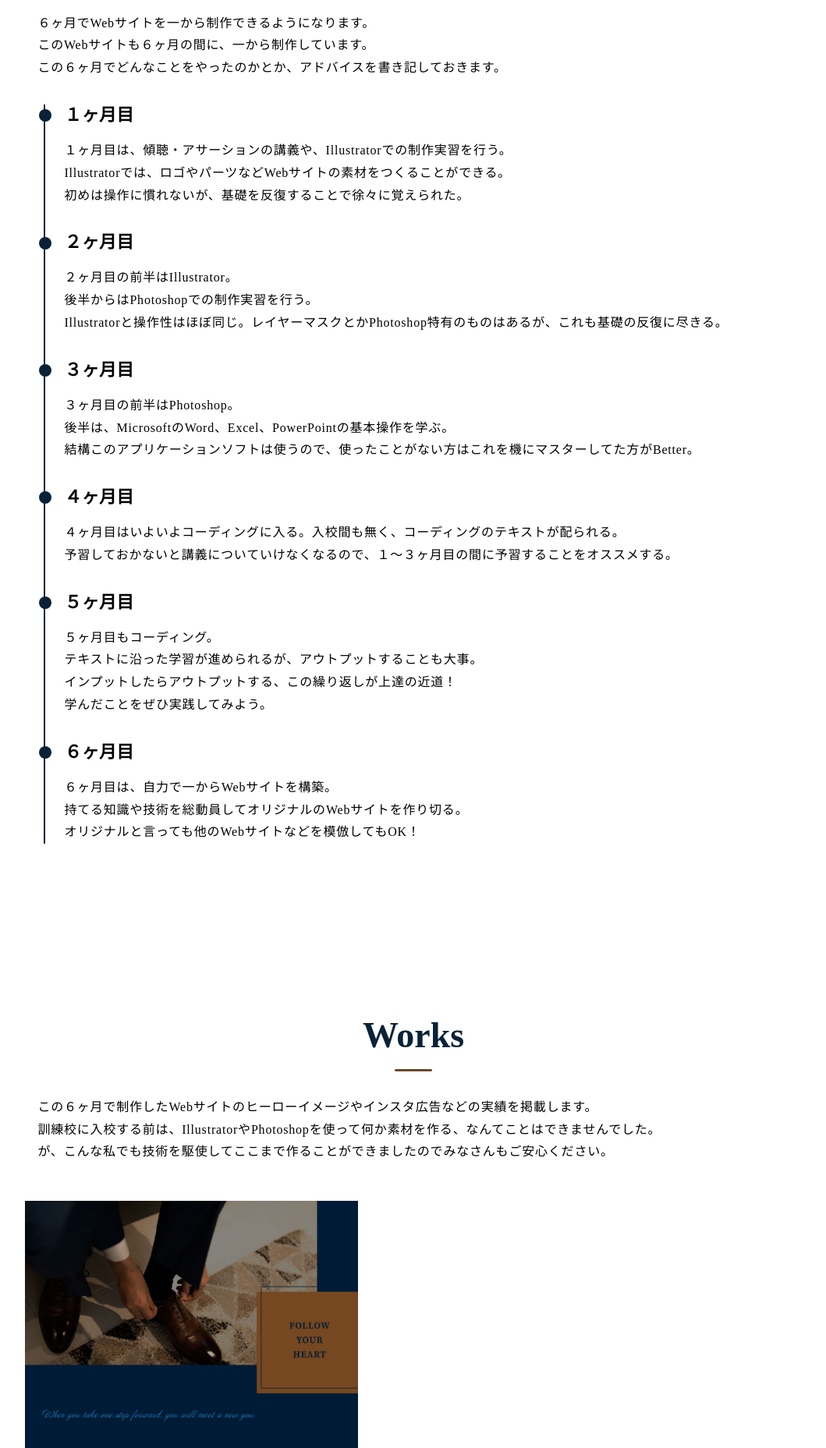
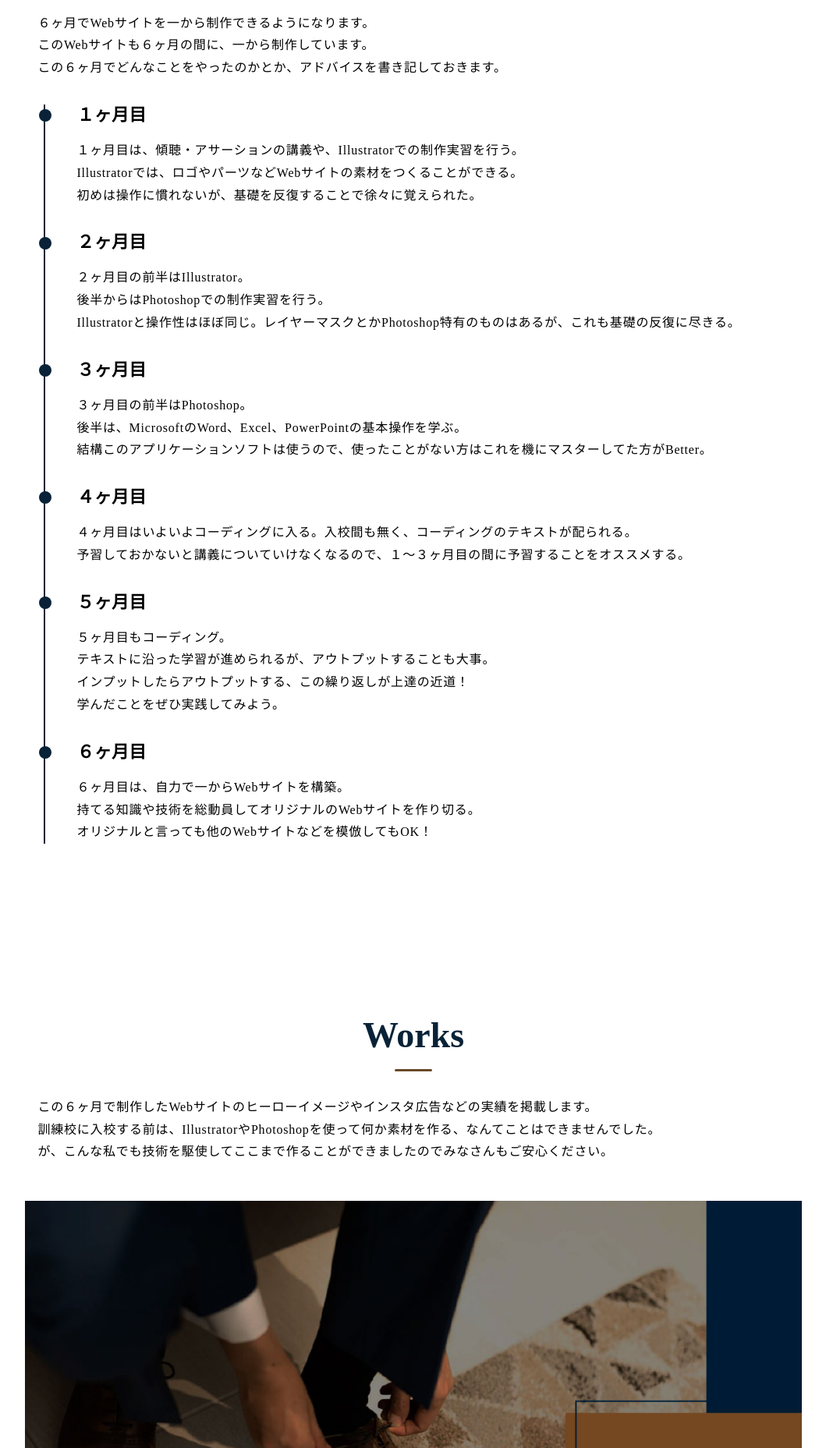
Before and after one commit to kato7010/nk, a plain HTML site: page index.html in a window 1280 px wide. Shown: the part 1540-3397 px from the top of the page at 78% size, without its empty margins (110-1169 px from the left). Drawn offline with Linux system fonts and the light colour scheme; some packages are replaced by stand-ins of ours.

Commit message:
Add files via upload

```diff
--- a/index.html
+++ b/index.html
@@ -2,9 +2,9 @@
 <html lang="ja">
 	<head>
 		<meta charset="UTF-8">
-        	<meta http-equiv="X-UA-Compatible" content="IE=edge">
+        <meta http-equiv="X-UA-Compatible" content="IE=edge">
 		<meta name="viewport" content="width=device-width,initial-scale=1.0,user-scalable=1.0">
-        	<meta name="Description" content="このWebサイトは、これから遠野高等職業訓練校のWebデザイン科を受講しようと考えている方、Webデザイン科の後輩のみなさんに向けて書いたサイトです。">
+        <meta name="Description" content="このWebサイトは、これから遠野高等職業訓練校のWebデザイン科を受講しようと考えている方、Webデザイン科の後輩のみなさんに向けて書いたサイトです。">
 		<link rel="stylesheet" href="https://unpkg.com/ress/dist/ress.min.css">
 		<link rel="stylesheet" href="style.css">
 		<script src="jquery-3.7.1.min.js"></script>
@@ -70,7 +70,7 @@
 					この６ヶ月でどんなことをやったのかとか、アドバイスを書き記しておきます。
 				</p>
 				<ul class="timeline__list">
-					<li class="timeline__item pl">
+					<li class="timeline__item pl1">
 						<h3 class="timeline__item-ttl">１ヶ月目</h3>
 						<p class="timeline__item-txt">
 							１ヶ月目は、傾聴・アサーションの講義や、Illustratorでの制作実習を行う。<br>
@@ -78,7 +78,7 @@
 							初めは操作に慣れないが、基礎を反復することで徐々に覚えられた。
 						</p>
 					</li>
-					<li class="timeline__item pl">
+					<li class="timeline__item pl1">
 						<h3 class="timeline__item-ttl">２ヶ月目</h3>
 						<p class="timeline__item-txt">
 							２ヶ月目の前半はIllustrator。<br>
@@ -86,7 +86,7 @@
 							Illustratorと操作性はほぼ同じ。レイヤーマスクとかPhotoshop特有のものはあるが、これも基礎の反復に尽きる。
 						</p>
 					</li>
-					<li class="timeline__item pl">
+					<li class="timeline__item pl1">
 						<h3 class="timeline__item-ttl">３ヶ月目</h3>
 						<p class="timeline__item-txt">
 							３ヶ月目の前半はPhotoshop。<br>
@@ -94,14 +94,14 @@
 							結構このアプリケーションソフトは使うので、使ったことがない方はこれを機にマスターしてた方がBetter。
 						</p>
 					</li>
-					<li class="timeline__item pl">
+					<li class="timeline__item pl1">
 						<h3 class="timeline__item-ttl">４ヶ月目</h3>
 						<p class="timeline__item-txt">
 							４ヶ月目はいよいよコーディングに入る。入校間も無く、コーディングのテキストが配られる。<br>
 							予習しておかないと講義についていけなくなるので、１〜３ヶ月目の間に予習することをオススメする。
 						</p>
 					</li>
-					<li class="timeline__item pl">
+					<li class="timeline__item pl1">
 						<h3 class="timeline__item-ttl">５ヶ月目</h3>
 						<p class="timeline__item-txt">
 							５ヶ月目もコーディング。<br>
@@ -110,7 +110,7 @@
 							学んだことをぜひ実践してみよう。
 						</p>
 					</li>
-					<li class="timeline__item pl">
+					<li class="timeline__item pl1">
 						<h3 class="timeline__item-ttl">６ヶ月目</h3>
 						<p class="timeline__item-txt">
 							６ヶ月目は、自力で一からWebサイトを構築。<br>
@@ -140,7 +140,7 @@
 							<div class="work__item-box">
 								<img src="img/pecky1.jpg" alt="実績１" width="1600" height="1200" class="work__item-image work__item-image01" loading="lazy">
 							</div><!-- work__item-box -->
-							<figcaption class="work__item-caption pt1 pl">
+							<figcaption class="work__item-caption pt1 pl1">
 								<p class="work__item-ttl mt2">Webサイト　ヒーローイメージ</p>
 								<p class="work__item-explanation1 mt2">
 									ターゲット<br>
@@ -160,7 +160,7 @@
 							<div class="work__item-box">
 								<img src="img/pecky2.jpg" alt="実績２" width="1600" height="1200" class="work__item-image work__item-image02" loading="lazy">
 							</div><!-- work__item-box -->
-							<figcaption class="work__item-caption pt1 pl">
+							<figcaption class="work__item-caption pt1 pl1">
 								<p class="work__item-ttl mt2">Webサイト　ヒーローイメージ</p>
 								<p class="work__item-explanation1 mt2">
 									ターゲット<br>
@@ -179,7 +179,7 @@
 							<div class="work__item-box">
 								<img src="img/pecky3.jpg" alt="実績３" width="1600" height="1200" class="work__item-image work__item-image03" loading="lazy">
 							</div><!-- work__item-box -->
-						<figcaption class="work__item-caption pt1 pl">
+						<figcaption class="work__item-caption pt1 pl1">
 								<p class="work__item-ttl mt2">Webサイト　ヒーローイメージ</p>
 								<p class="work__item-explanation1 mt2">
 									ターゲット<br>
@@ -198,7 +198,7 @@
 							<div class="work__item-box">
 								<img src="img/rice.jpg" alt="実績４" width="1600" height="1200" class="work__item-image work__item-image04" loading="lazy">
 							</div><!-- work__item-box -->
-							<figcaption class="work__item-caption pt pl">
+							<figcaption class="work__item-caption pt1 pl1">
 								<p class="work__item-ttl mt2">Webサイト　ヒーローイメージ</p>
 								<p class="work__item-explanation1 mt2">
 									ターゲット<br>
@@ -217,7 +217,7 @@
 							<div class="work__item-box">
 								<img src="img/cosmetics.jpg" alt="実績５" width="1080" height="1080" class="work__item-image work__item-image05" loading="lazy">
 							</div><!-- work__item-box -->
-							<figcaption class="work__item-caption pt1 pl">
+							<figcaption class="work__item-caption pt1 pl1">
 								<p class="work__item-ttl mt2">インスタ広告</p>
 								<p class="work__item-explanation1 mt2">
 									ターゲット<br>
@@ -238,7 +238,7 @@
 							<div class="work__item-box">
 								<img src="img/hero.jpg" alt="実績６" width="1200" height="900" class="work__item-image work__item-image06" loading="lazy">
 							</div><!-- work__item-box -->
-							<figcaption class="work__item-caption pt1 pl">
+							<figcaption class="work__item-caption pt1 pl1">
 								<p class="work__item-ttl mt2">Webサイト　ヒーローイメージ</p>
 								<p class="work__item-explanation1 mt2">
 									ターゲット<br>
--- a/style.css
+++ b/style.css
@@ -221,6 +221,7 @@ img{
     .pt1,
     .pl1{
         padding: 0;
+
     }
 
 }/* max-width:1024px end */
@@ -481,29 +482,11 @@ img{
 
     }
 
-    /* 一旦コメントアウト、PC版の表示がおかしい
-    .work__item-figure{
-        display: grid;
-        grid-template-rows: 20rem auto;
-
-    }
-
-    .work__item-image{
-        grid-row: 1 / 1;
-        width: auto;
-        height: 100%;
-
-    }
-
-    .work__item-caption{
-        grid-row: 2 / 2;
-
-    } */
-
 }/* min-width:768px end */
 
 @media(min-width:1025px){
     .work__list{
+        display: grid;
         grid-template-columns: 40% 10% 50%;
         grid-template-rows: auto auto auto auto;
         gap: 0;
@@ -579,6 +562,17 @@ img{
         margin: 0;
     }
 
+    .work__item-box{
+        display: initial;
+        height: initial;
+        background-color: var(--White);
+
+    }
+
+    .work__item-image{
+        width: 100%;
+        height: auto;
+        object-fit: initial;
 
 }/* min-width:1025px end */
 
```
